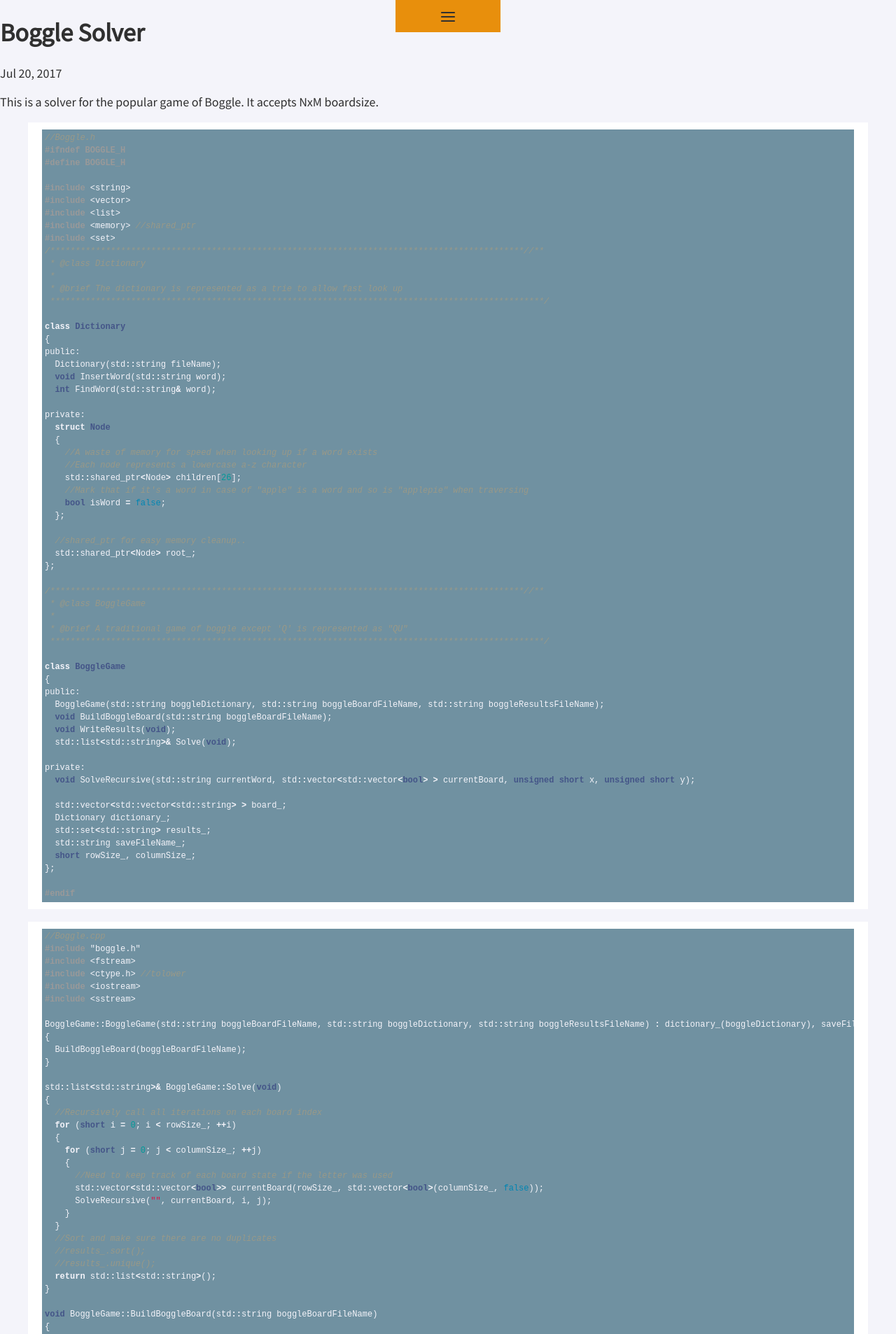
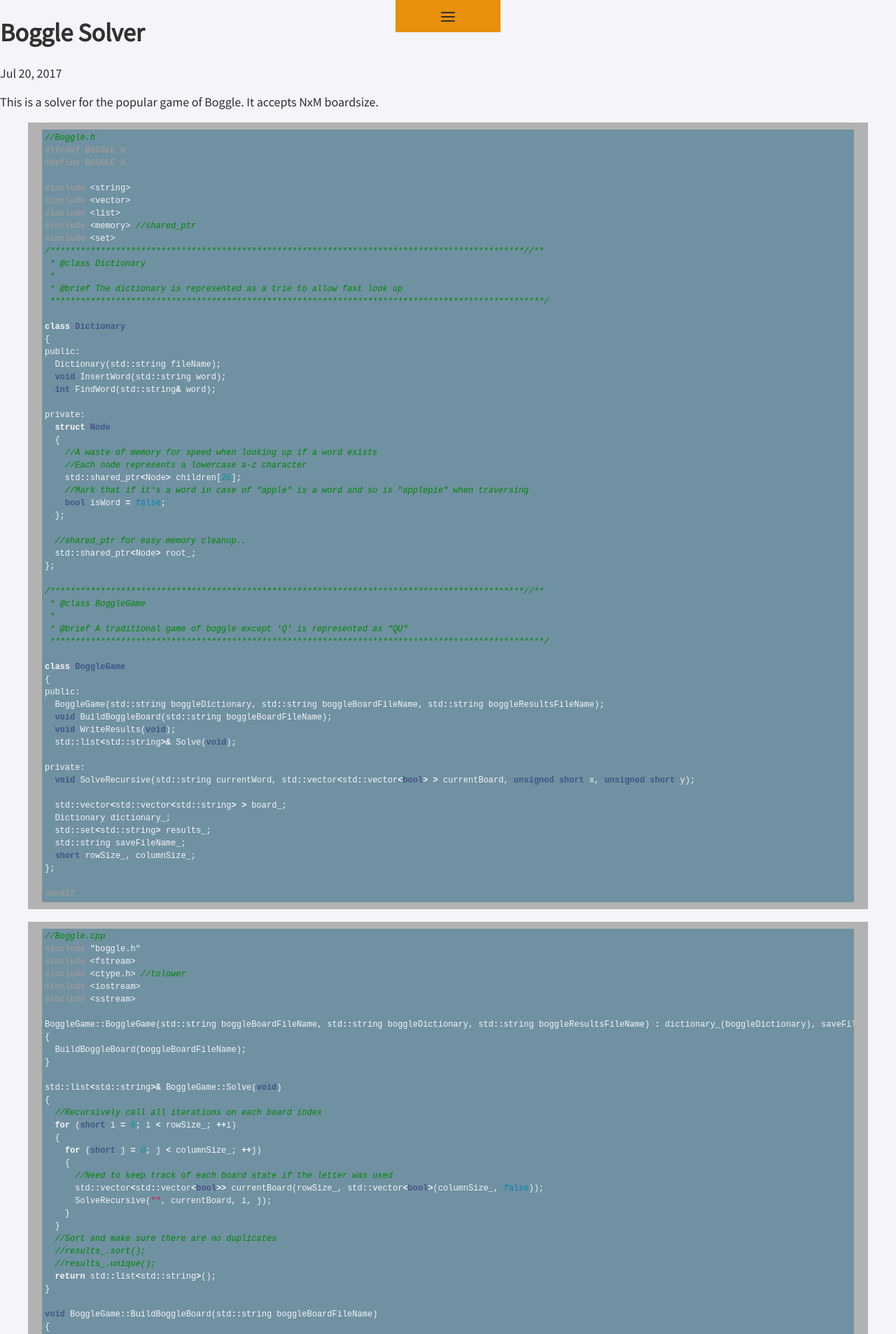
Before and after one commit to UltraJesus/Website, a Jekyll site: the page built from _posts/2017-07-19-BoggleSolver.markdown, in a window 1280 px wide. Shown: the top 1906 px of the page at 70% size. Built offline with Jekyll 4.4.1, drawn with Linux system fonts in a browser that asks for light colours; nearby versions of some CDN libraries; comment, search, counter and statistics services are not loaded.

Commit message:
Syntax highlighting

```diff
--- a/_sass/_1-syntax.scss
+++ b/_sass/_1-syntax.scss
@@ -1,11 +1,11 @@
-.highlight  { background: #ffffff; line-height: 1.5; }
-.highlight .c { color: #999988; font-style: italic } /* Comment */
+.highlight  { background: #b2b2b2; line-height: 1.5; }
+.highlight .c { color: #008706; font-style: italic } /* Comment */
 .highlight .err { color: #a61717; background-color: #e3d2d2 } /* Error */
 .highlight .k { font-weight: bold } /* Keyword */
 .highlight .o { font-weight: bold } /* Operator */
-.highlight .cm { color: #999988; font-style: italic } /* Comment.Multiline */
+.highlight .cm { color: #008706; font-style: italic } /* Comment.Multiline */
 .highlight .cp { color: #999999; font-weight: bold } /* Comment.Preproc */
-.highlight .c1 { color: #999988; font-style: italic } /* Comment.Single */
+.highlight .c1 { color: #008706; font-style: italic } /* Comment.Single */
 .highlight .cs { color: #999999; font-weight: bold; font-style: italic } /* Comment.Special */
 .highlight .gd { color: #000000; background-color: #ffdddd } /* Generic.Deleted */
 .highlight .gd .x { color: #000000; background-color: #ffaaaa } /* Generic.Deleted.Specific */
```
